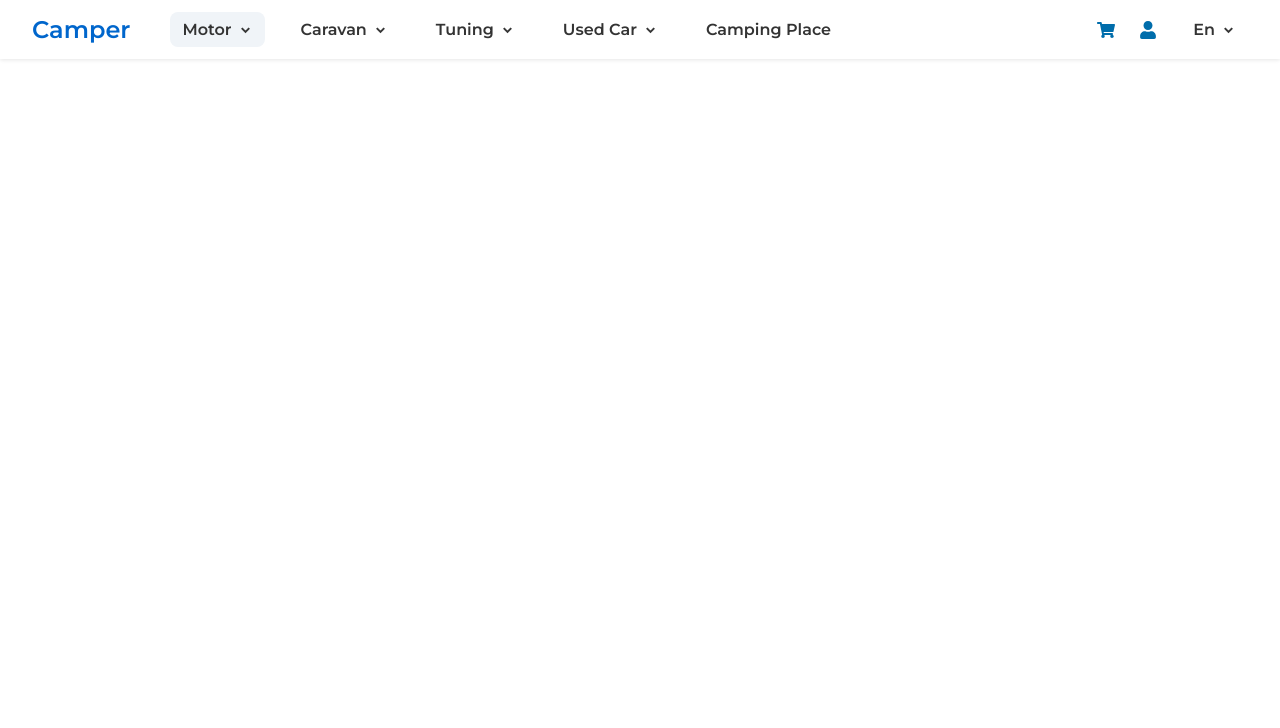
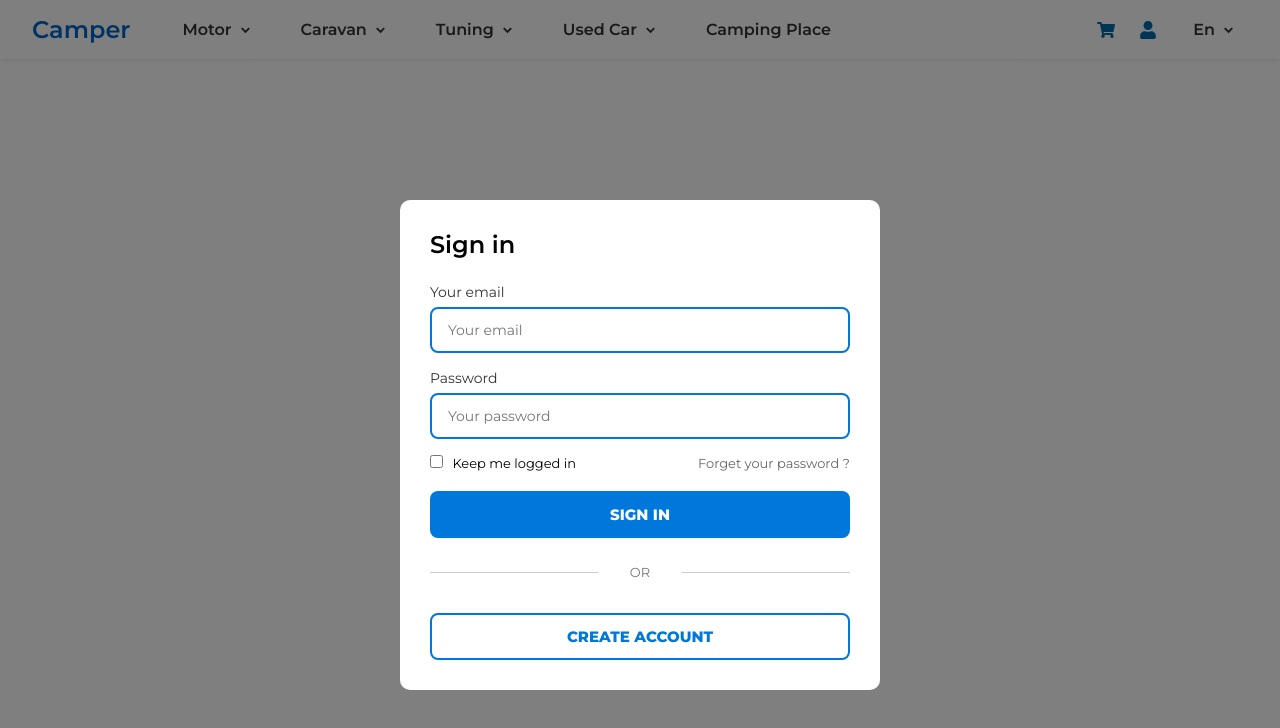
Before and after one commit to khamzaevasad/camping-web, a React (Vite) app: page / in a window 1280 px wide. Both pictures are taken after a click on the icon 1148 px from the left and 29 px from the top of the page. Shown: the top 728 px of the page. Built offline with nearby package versions, Linux system fonts and the light colour scheme.

Commit message:
add signUp component

```diff
--- /dev/null
+++ b/src/components/modal/Modal.css
@@ -0,0 +1,15 @@
+.modal-backdrop {
+  position: fixed;
+  top: 0;
+  left: 0;
+  width: 100%;
+  height: 100%;
+  background-color: rgba(0, 0, 0, 0.5);
+}
+.modal {
+  padding: 30px;
+  max-width: 480px;
+  margin: 200px auto;
+  background-color: #fff;
+  border-radius: 10px;
+}
--- /dev/null
+++ b/src/components/modal/Modal.jsx
@@ -0,0 +1,11 @@
+import './Modal.css';
+
+const Modal = ({ children }) => {
+  return (
+    <div className="modal-backdrop">
+      <div className="modal">{children}</div>
+    </div>
+  );
+};
+
+export default Modal;
--- a/src/components/navbar/Navbar.jsx
+++ b/src/components/navbar/Navbar.jsx
@@ -1,14 +1,23 @@
 import './Navbar.css';
 import navBottomIcon from '../assets/navbottom.svg'; // svg faylingiz src/components/navbar ichida bo'lishi kerak
 import { FaShoppingCart, FaUser } from 'react-icons/fa';
+import Modal from '../modal/Modal';
+import { useState } from 'react';
+import SignUp from '../signUp/SignUp';
 
 const Navbar = () => {
+  const [showModal, setShowmodal] = useState(false);
+
+  const handleUser = () => {
+    setShowmodal(true);
+  };
+
   return (
     <nav className="navbar">
       <div className="navbar-container">
         <div className="nav-left">
           <h3 className="logo">Camper</h3>
-          <div className="nav-item active">
+          <div className="nav-item ">
             Motor <img src={navBottomIcon} alt="dropdown" />
           </div>
           <div className="nav-item">
@@ -25,12 +34,17 @@ const Navbar = () => {
 
         <div className="nav-right">
           <FaShoppingCart className="icon" />
-          <FaUser className="icon" />
+          <FaUser onClick={handleUser} className="icon" />
           <div className="nav-item">
             En <img src={navBottomIcon} alt="dropdown" />
           </div>
         </div>
       </div>
+      {showModal && (
+        <Modal setShowmodal={setShowmodal}>
+          <SignUp setShowmodal={setShowmodal} />
+        </Modal>
+      )}
     </nav>
   );
 };
--- a/src/components/signUp/SignUp.css
+++ b/src/components/signUp/SignUp.css
@@ -0,0 +1,132 @@
+/* .login-container {
+  width: 360px;
+  background-color: #ffffff;
+  padding: 30px;
+  border-radius: 12px;
+  box-shadow: 0 4px 16px rgba(0, 0, 0, 0.08);
+  font-family: 'Segoe UI', sans-serif;
+  margin: auto;
+} */
+
+.title {
+  font-size: 24px;
+  font-weight: 600;
+  margin-bottom: 24px;
+}
+
+.input-group {
+  margin-bottom: 16px;
+}
+
+.input-group label {
+  display: block;
+  font-size: 14px;
+  color: #333;
+  margin-bottom: 6px;
+}
+
+.input-group input {
+  width: 100%;
+  padding: 12px 16px;
+  border: 2px solid #0077db;
+  border-radius: 8px;
+  font-size: 14px;
+  outline: none;
+}
+
+.input-group input:focus {
+  border-color: #005fa3;
+}
+
+.options {
+  display: flex;
+  justify-content: space-between;
+  align-items: center;
+  font-size: 13px;
+  margin-bottom: 20px;
+}
+
+.checkbox input {
+  margin-right: 6px;
+}
+
+.forgot {
+  text-decoration: none;
+  color: #666;
+}
+
+.signin-btn {
+  width: 100%;
+  padding: 14px;
+  background-color: #0077db;
+  color: white;
+  border: none;
+  border-radius: 8px;
+  font-size: 15px;
+  font-weight: bold;
+  cursor: pointer;
+}
+
+.divider {
+  text-align: center;
+  margin: 24px 0 12px;
+  position: relative;
+}
+
+.divider::before,
+.divider::after {
+  content: '';
+  position: absolute;
+  height: 1px;
+  background-color: #ccc;
+  top: 50%;
+  width: 40%;
+}
+
+.divider::before {
+  left: 0;
+}
+
+.divider::after {
+  right: 0;
+}
+
+.divider span {
+  font-size: 13px;
+  color: #777;
+  background-color: #fff;
+  padding: 0 10px;
+  position: relative;
+  z-index: 1;
+}
+
+.social-buttons {
+  display: flex;
+  justify-content: center;
+  gap: 16px;
+  margin-bottom: 20px;
+}
+
+.social-buttons img {
+  width: 40px;
+  height: 40px;
+  border-radius: 50%;
+  cursor: pointer;
+}
+
+.create-btn {
+  width: 100%;
+  padding: 12px;
+  border: 2px solid #0077db;
+  border-radius: 8px;
+  background-color: white;
+  color: #0077db;
+  font-size: 15px;
+  font-weight: bold;
+  cursor: pointer;
+}
+
+.create-btn:hover {
+  background-color: #0077db;
+  color: #fff;
+}
--- a/src/components/signUp/SignUp.jsx
+++ b/src/components/signUp/SignUp.jsx
@@ -1 +1,49 @@
 import './SignUp.css';
+import React from 'react';
+
+const SignUp = ({ setShowmodal }) => {
+  return (
+    <div className="login-container">
+      <h2 className="title">Sign in</h2>
+
+      <div className="input-group">
+        <label htmlFor="email">Your email</label>
+        <input type="email" id="email" placeholder="Your email" />
+      </div>
+
+      <div className="input-group">
+        <label htmlFor="password">Password</label>
+        <input type="password" id="password" placeholder="Your password" />
+      </div>
+
+      <div className="options">
+        <label className="checkbox">
+          <input type="checkbox" /> Keep me logged in
+        </label>
+        <a href="#" className="forgot">
+          Forget your password ?
+        </a>
+      </div>
+
+      <button onClick={() => setShowmodal(false)} className="signin-btn">
+        SIGN IN
+      </button>
+
+      <div className="divider">
+        <span>OR</span>
+      </div>
+
+      <div className="social-buttons">
+        {/* <img src={naverLogo} alt="Naver" />
+        <img src={googleLogo} alt="Google" />
+        <img src={kakaoLogo} alt="Kakao" /> */}
+      </div>
+
+      <button onClick={() => setShowmodal(false)} className="create-btn">
+        CREATE ACCOUNT
+      </button>
+    </div>
+  );
+};
+
+export default SignUp;
```
